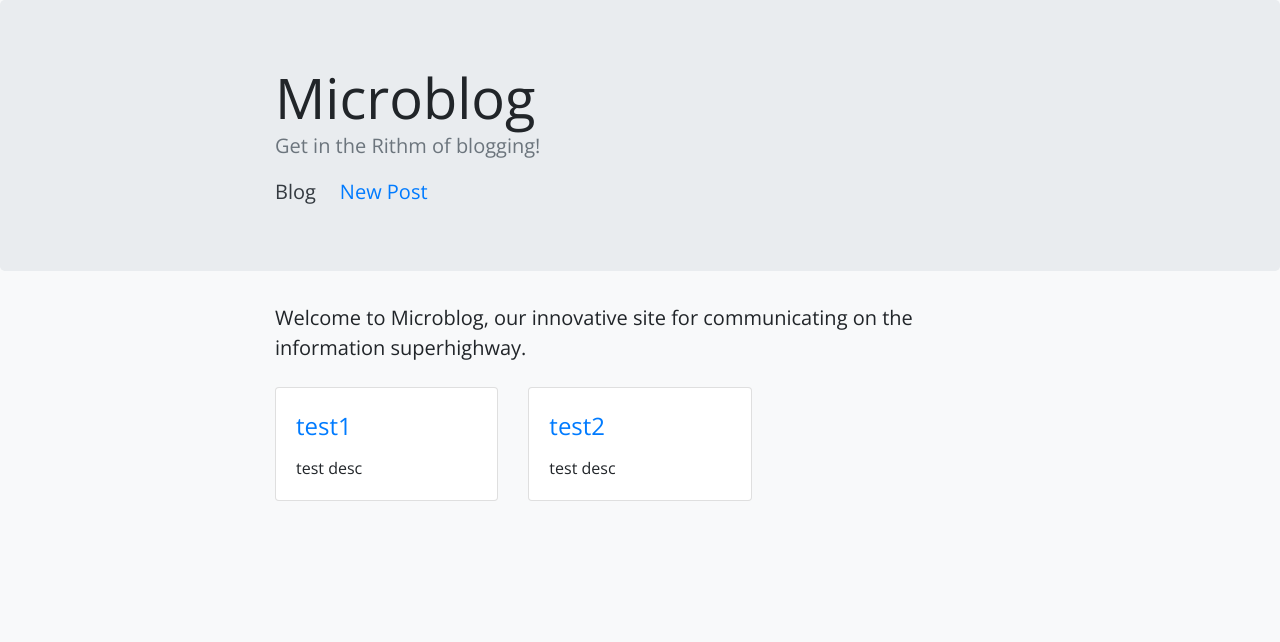
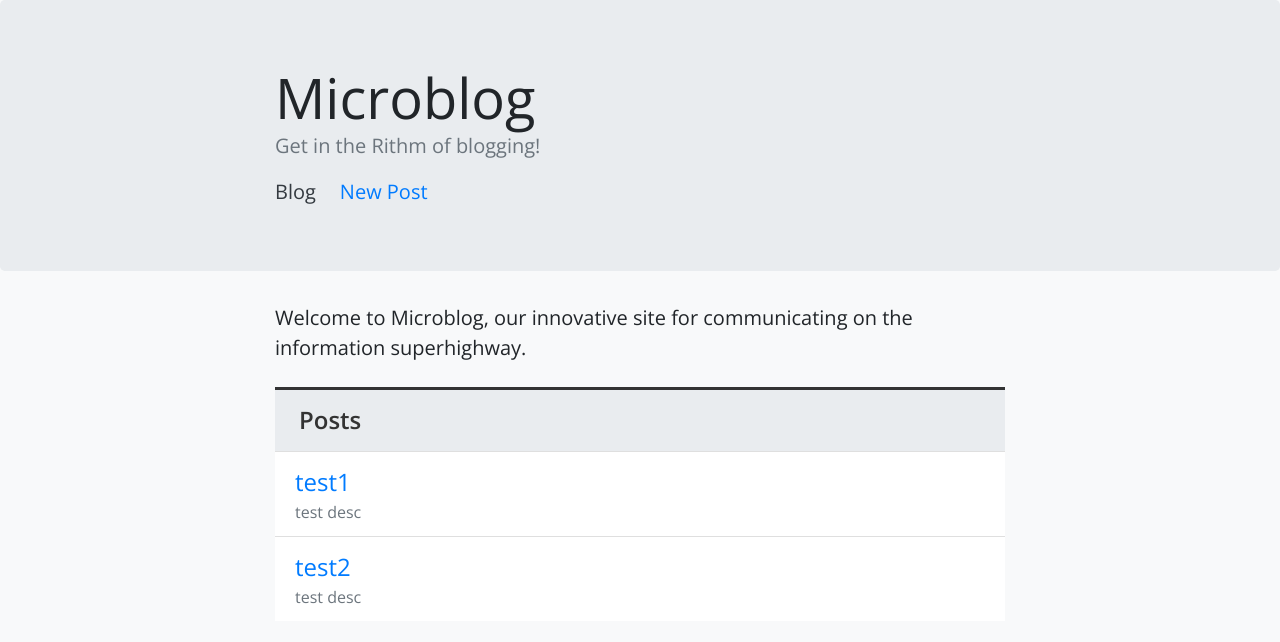
Before and after one commit to chad-schroeder/react-microblog, a React (Create React App) app: page / in a window 1280 px wide. Shown: the top 642 px of the page. Built offline with nearby package versions, Linux system fonts and the light colour scheme.

Commit message:
Homepage styling

```diff
--- a/src/components/Home/Home.js
+++ b/src/components/Home/Home.js
@@ -8,9 +8,9 @@ class Home extends Component {
 
   render() {
     const posts = this.props.posts.map(post => (
-      <div key={post.id} className="col-12 col-md-6 col-lg-4">
+      <li key={post.id} className="list-group-item">
         <PostCard {...post} />
-      </div>
+      </li>
     ));
 
     return (
@@ -19,7 +19,24 @@ class Home extends Component {
           Welcome to <strong>Microblog</strong>, our innovative site for
           communicating on the information superhighway.
         </h2>
-        <div className="row my-4">{posts}</div>
+        <div
+          className="mt-4 mb-0 py-3 px-4"
+          style={{
+            borderTop: '3px solid #333',
+            backgroundColor: '#e9ecef'
+          }}
+        >
+          <h2
+            className="mb-0 h4"
+            style={{
+              color: '#333',
+              fontWeight: 600
+            }}
+          >
+            Posts
+          </h2>
+        </div>
+        <ul className="list-group list-group-flush">{posts}</ul>
       </>
     );
   }
--- a/src/components/PostCard/PostCard.js
+++ b/src/components/PostCard/PostCard.js
@@ -6,14 +6,14 @@ class PostCard extends Component {
     const { id, title, description } = this.props;
 
     return (
-      <div className="card">
-        <div className="card-body">
-          <h4 className="card-title">
-            <Link to={`/${id}`}>{title}</Link>
-          </h4>
-          <p className="m-0">{description}</p>
-        </div>
-      </div>
+      <>
+        <h4 className="mb-0">
+          <Link to={`/${id}`} className="text-decoration-none">
+            {title}
+          </Link>
+        </h4>
+        <p className="m-0 text-muted">{description}</p>
+      </>
     );
   }
 }
```
